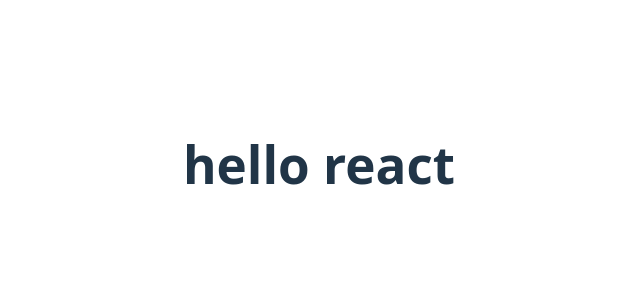
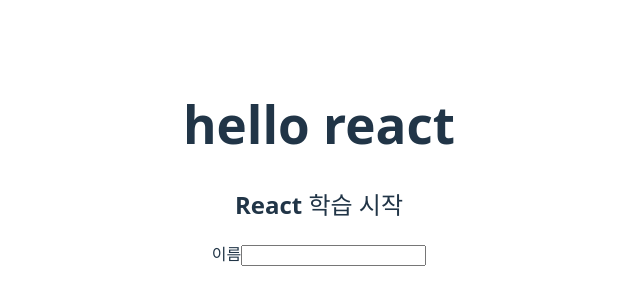
Before and after one commit to uBing9201/react-study, a React (Vite) app: page / in a window 1280 px wide. Shown: the part 236-536 px from the top of the page, without its empty margins (321-961 px from the left). Built offline with nearby package versions, Linux system fonts and the light colour scheme.

Commit message:
jsx기초

```diff
--- a/src/App.jsx
+++ b/src/App.jsx
@@ -1,6 +1,4 @@
-import { useState } from 'react';
-import reactLogo from './assets/react.svg';
-import viteLogo from '/vite.svg';
+import React from 'react';
 import './App.css';
 
 function App() {
@@ -16,7 +14,18 @@
     5. 변수값이나 함수를 출력할 때는 {}로 감싸면 됨.
   */
 
-  return <h1>hello react</h1>;
+  // const $h1 = React.createElement('h1', null, '안녕 리액트');
+
+  const subject = 'Vanilla Javascript!!';
+
+  return (
+    <>
+      <h1 className='title'>hello react</h1>
+      <h2>React 학습 시작</h2>
+      <label htmlFor='username'>이름</label>
+      <input id='username' type='text' />
+    </>
+  );
 }
 
 export default App;
```
